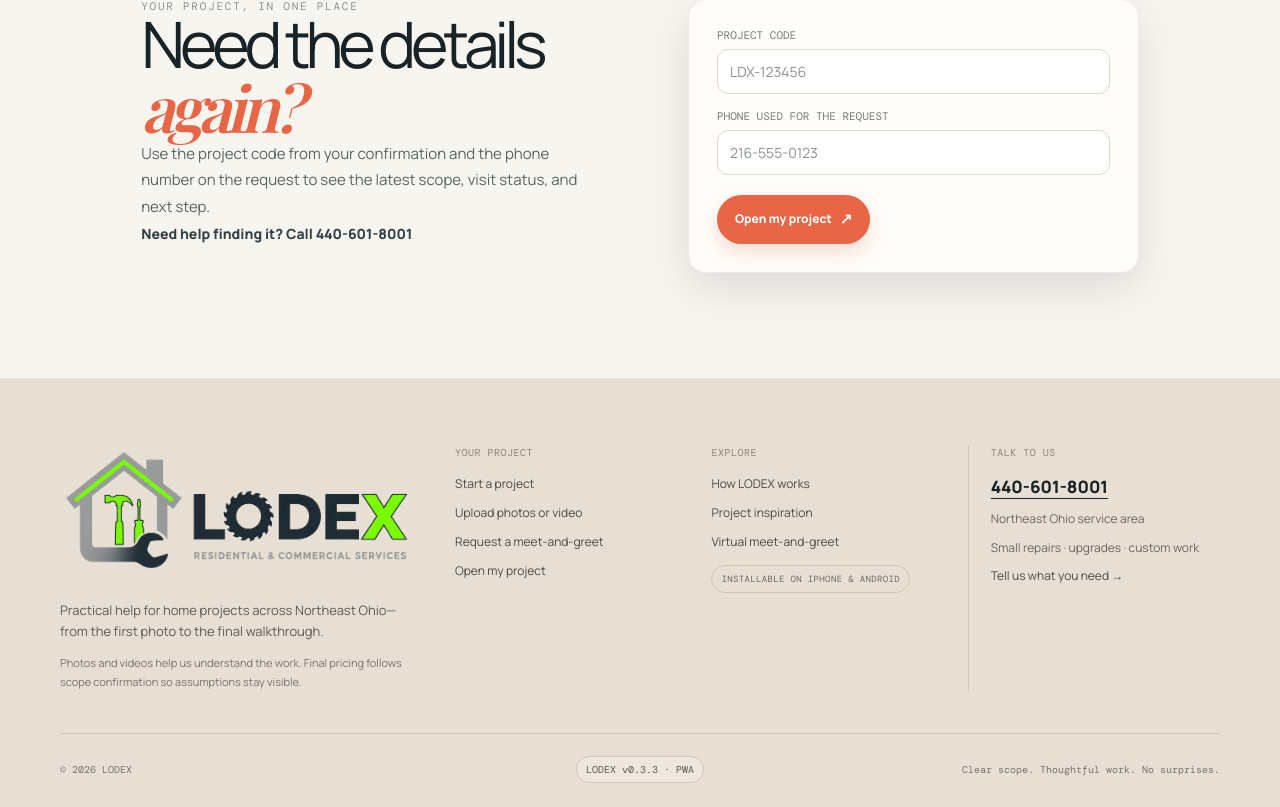
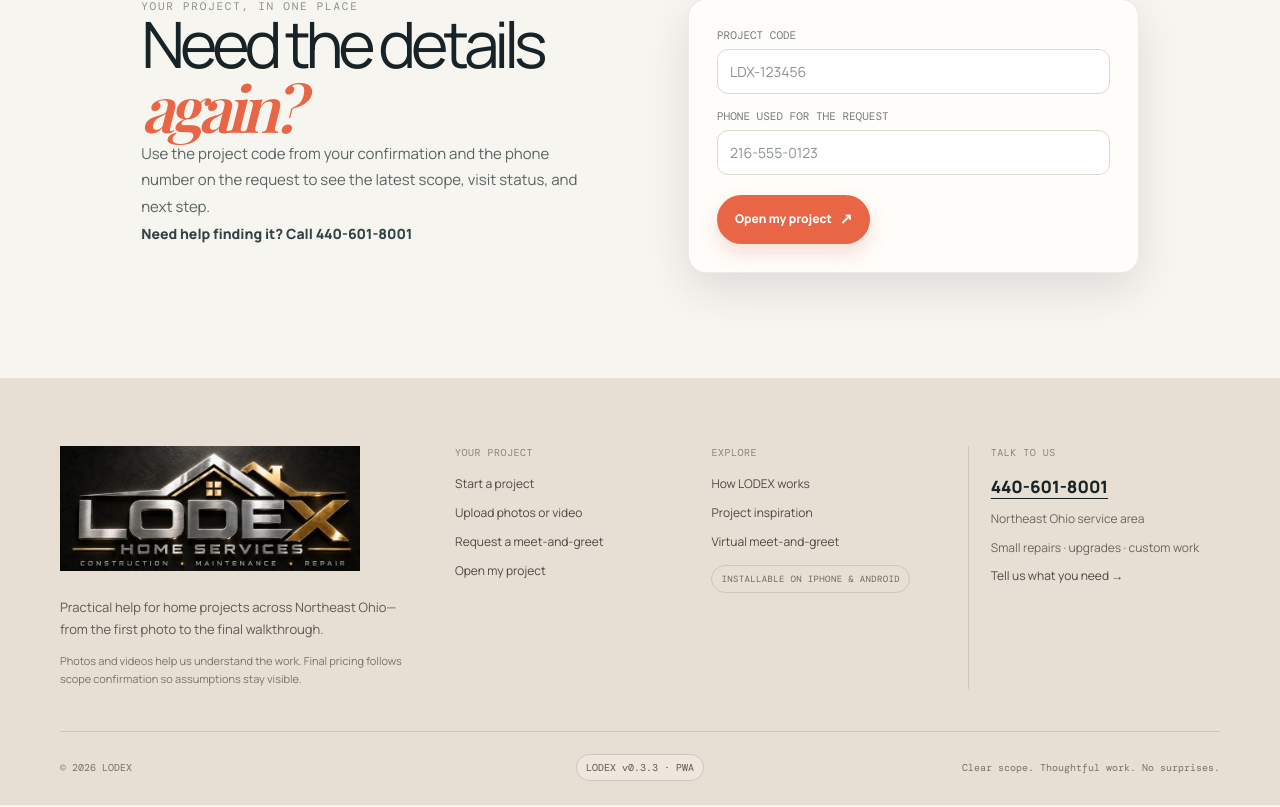
Before and after one commit to george-shepov/lodex, a Vue app in the folder frontend/: page / in a window 1280 px wide. Shown: the part 3812-4619 px from the top of the page. Built offline with nearby package versions, Linux system fonts and the light colour scheme; a web font is replaced by a local one.

Commit message:
Use blended LODEX logo in enhanced footer

```diff
--- a/frontend/src/footer.js
+++ b/frontend/src/footer.js
@@ -11,7 +11,7 @@
     <div class="footer-shell">
       <section class="footer-intro" aria-labelledby="footer-brand-title">
         <a class="footer-brand-link" href="#top" aria-label="LODEX home">
-          <img id="footer-brand-title" class="footer-logo" src="/lodex-logo-transparent.png" alt="LODEX Residential & Commercial Services" />
+          <img id="footer-brand-title" class="footer-logo" src="/lodex-logo-blended.svg" alt="LODEX Residential & Commercial Services" />
         </a>
         <p>Practical help for home projects across Northeast Ohio—from the first photo to the final walkthrough.</p>
         <p class="footer-note">Photos and videos help us understand the work. Final pricing follows scope confirmation so assumptions stay visible.</p>
```
